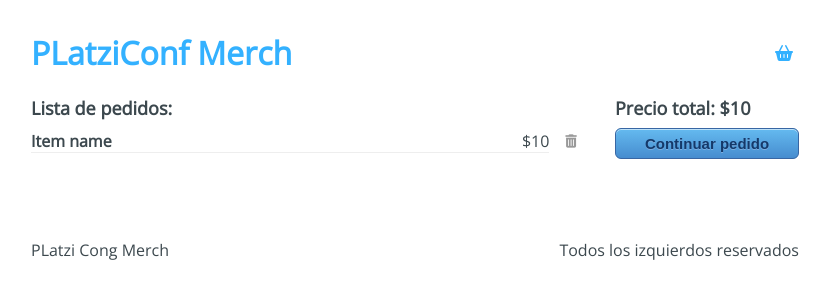
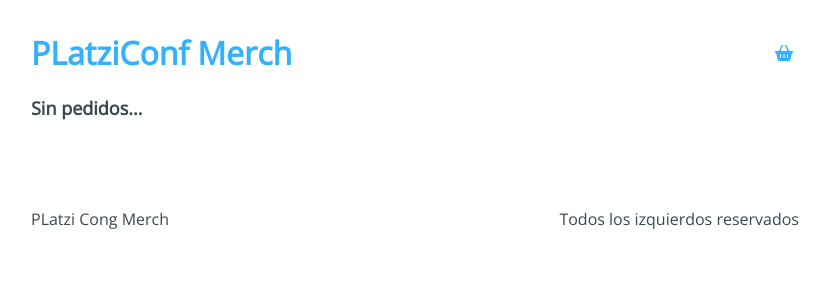
Before and after one commit to CodeJasper/Shop_test, a React app: page /checkout in a window 1280 px wide. Shown: the top 300 px of the page, without its empty margins (225-1055 px from the left). Built offline with nearby package versions, Linux system fonts and the light colour scheme.

Commit message:
add context and initialState custom hook

```diff
--- a/src/components/Header.jsx
+++ b/src/components/Header.jsx
@@ -1,8 +1,13 @@
-import React from 'react';
+import React, { useContext } from 'react';
 import { Link } from 'react-router-dom';
+import AppContext from '../context/AppContext';
 import "../styles/components/Header.css";
 
 export default function Header(){
+
+  const { state } = useContext(AppContext);
+  const { cart } = state;
+
   return(
     <div className='Header'>
       <h1 className='Header-title'>
@@ -14,6 +19,7 @@ export default function Header(){
         <Link to="/checkout">
           <i className='fas fa-shopping-basket'/>
         </Link>
+        {cart.length > 0 && <div className='Header-alert'>{cart.length}</div>}
       </div>
     </div>
   )
--- a/src/components/Product.jsx
+++ b/src/components/Product.jsx
@@ -1,6 +1,6 @@
 import React from 'react'
 
-export default function Product({product}){
+export default function Product({product, handleAddToCart}){
   return(
     <div className="Products-item">
       <img src={product.image} alt={product.title} />
@@ -11,7 +11,7 @@ export default function Product({product}){
         </h2>
         <p>{product.description}</p>
       </div>
-      <button type="button">Comprar</button>
+      <button onClick={() => handleAddToCart(product)} type="button">Comprar</button>
     </div>
   )
 }
--- a/src/components/Products.jsx
+++ b/src/components/Products.jsx
@@ -1,13 +1,21 @@
-import React from 'react';
+import React, {useContext} from 'react';
+import AppContext from '../context/AppContext';
 import Product from './Product';
 import '../styles/components/Products.css';
 
-export default function Products({products}){
+export default function Products(){
+
+  const { state, addToCart } = useContext(AppContext);
+  const { products } = state;
+
+  const handleAddToCart = (product) => {
+    addToCart(product)
+  }
   return(
     <div className="Products">
       <div className="Products-items">
         {products.map((product) =>
-          <Product key={product.id} product={product}/>
+          <Product key={product.id} product={product} handleAddToCart={handleAddToCart}/>
         )}
       </div>
     </div>
--- a/src/containers/Checkout.jsx
+++ b/src/containers/Checkout.jsx
@@ -1,28 +1,46 @@
-import React from 'react';
+import React, { useContext } from 'react';
 import { Link } from 'react-router-dom';
+import AppContext from '../context/AppContext';
 import '../styles/components/Checkout.css';
 
 export default function Checkout(){
+  const { state, removeFromCart } = useContext(AppContext);
+  const { cart } = state;
+
+  const handleRemove = product => {
+    removeFromCart(product);
+  }
+
+  const handleSumTotal = () => {
+    const reducer = (accumulator, currentValue) => accumulator + currentValue.price;
+    const sum = cart.reduce(reducer, 0);
+    return sum;
+  }
+
   return (
     <div className="Checkout">
       <div className="Checkout-content">
-        <h3>Lista de pedidos:</h3>
+        {cart.length > 0 ? <h3>Lista de pedidos:</h3> : <h3>Sin pedidos...</h3>}
+        {cart.map(item => (
           <div className="Checkout-item">
             <div className="Checkout-element">
-            <h4>Item name</h4>
-            <span>$10</span>
+              <h4>{item.title}</h4>
+              <span>{item.price}</span>
             </div>
-          <button type="button">
+            <button type="button" onClick={() => handleRemove(item)}>
               <i className='fas fa-trash-alt'/>
             </button>
           </div>
+        ))}
       </div>
+      {cart.lenght > 0 && (
         <div className="Checkout-sidebar">
-        <h3>Precio total: $10</h3>
+          <h3>{`Precio total: $ ${handleSumTotal()}`}</h3>
           <Link to="/checkout/information">
             <button type='button'>Continuar pedido</button>
           </Link>
         </div>
+      )}
     </div>
   )
 }
--- a/src/containers/Home.jsx
+++ b/src/containers/Home.jsx
@@ -1,9 +1,8 @@
 import React from 'react';
 import Products from '../components/Products';
-import initialState from '../initialState';
 
 export default function Home(){
   return (
-    <Products products={initialState.products} />
+    <Products />
   )
 }
--- /dev/null
+++ b/src/context/AppContext.js
@@ -0,0 +1,5 @@
+import React from 'react';
+
+const AppContext = React.createContext({});
+
+export default AppContext;
--- /dev/null
+++ b/src/hooks/useInitialState.js
@@ -0,0 +1,26 @@
+import { useState } from 'react';
+import initialState from '../initialState';
+
+export default function useInitialState() {
+  const [state, setState] = useState(initialState);
+
+  const addToCart = (payload) => {
+    setState({
+      ...state,
+      cart: [...state.cart, payload],
+    });
+  };
+
+  const removeFromCart = (payload) => {
+    setState({
+      ...state,
+      cart: state.cart.filter((item) => item.id !== payload.id),
+    });
+  };
+
+  return {
+    addToCart,
+    removeFromCart,
+    state,
+  };
+}
--- a/src/routes/App.jsx
+++ b/src/routes/App.jsx
@@ -7,9 +7,15 @@ import Payment from '../containers/Payment';
 import Success from '../containers/Success';
 import NotFound from '../containers/NotFound';
 import Layout from '../components/Layout';
+import AppContext from '../context/AppContext';
+import useInitialState from '../hooks/useInitialState';
 
 export default function App() {
+
+  const initialState = useInitialState();
+
   return (
+    <AppContext.Provider value={initialState} >
       <BrowserRouter>
         <Layout>
           <Routes>
@@ -22,5 +28,6 @@ export default function App() {
           </Routes>
         </Layout>
       </BrowserRouter>
+    </AppContext.Provider>
   )
 }
```
Lines whose indentation alone changed are shown as unchanged.
